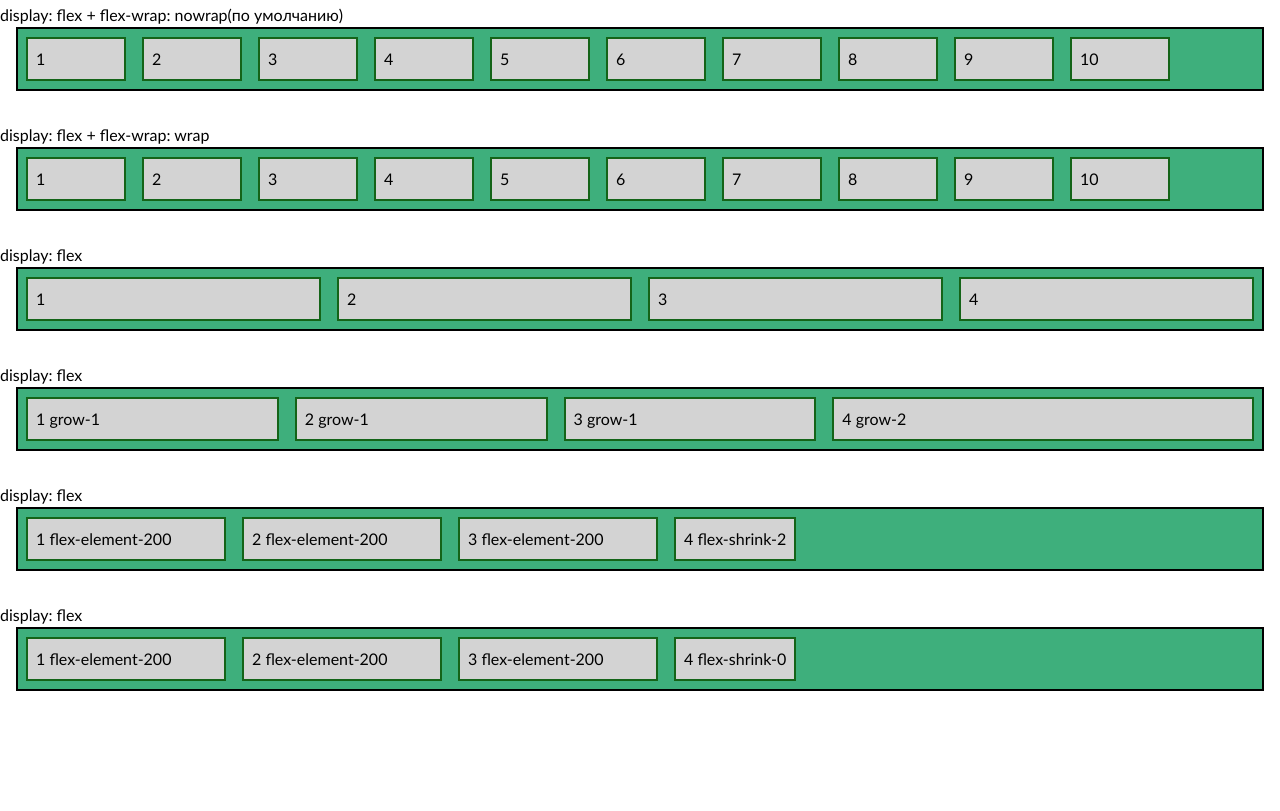
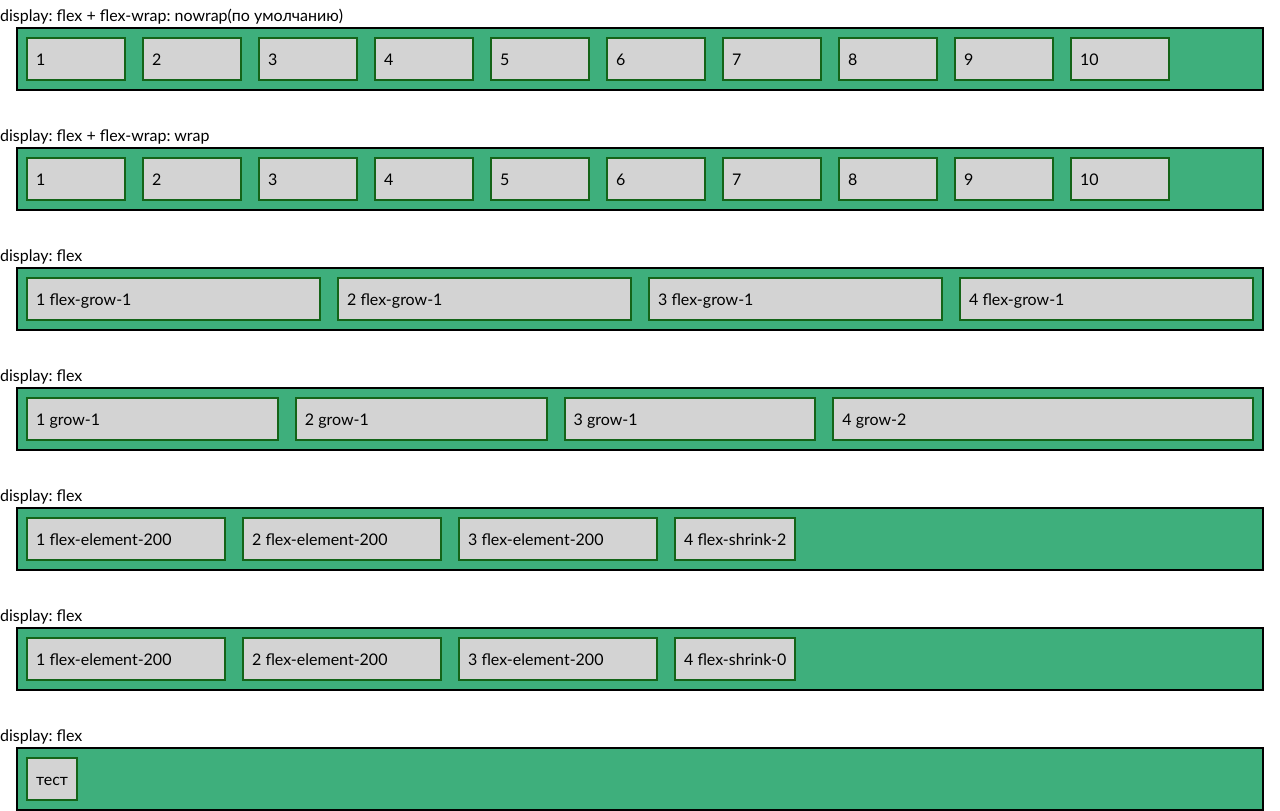
Before and after one commit to voronovmaksim88/HTML_JS_CSS_my_big_example_v2r1, a plain HTML site: page CSS_example/main.html in a window 1280 px wide. Shown: the part 684-1495 px from the top of the page. Before the commit the page ends 1375 px from the top, so only its background shows below. Drawn offline with Linux system fonts and the light colour scheme.

Commit message:
Добавил пример с emmet

```diff
--- a/CSS_example/main.html
+++ b/CSS_example/main.html
@@ -20,7 +20,7 @@
     <link rel="stylesheet" href="normalise.css">
 
     <style>
-        body{
+        body {
             font-family: Calibri, sans-serif;
         }
 
@@ -80,17 +80,17 @@
             flex-grow: 2;
         }
 
-        .flex-shrink-2{
+        .flex-shrink-2 {
             flex-shrink: 2;
         }
 
-        .flex-shrink-0{
+        .flex-shrink-0 {
             flex-shrink: 0;
         }
 
-            h1 {
-        color: red;
-    }
+        h1 {
+            color: red;
+        }
 
 
     </style>
@@ -185,11 +185,11 @@
 
 
 <div>display: flex</div>
-<div class="flex-container flex-wrap">
-    <div class="flex-element flex-grow-1">1</div>
-    <div class="flex-element flex-grow-1">2</div>
-    <div class="flex-element flex-grow-1">3</div>
-    <div class="flex-element flex-grow-1">4</div>
+<div class="flex-container">
+    <div class="flex-element flex-grow-1">1 flex-grow-1</div>
+    <div class="flex-element flex-grow-1">2 flex-grow-1</div>
+    <div class="flex-element flex-grow-1">3 flex-grow-1</div>
+    <div class="flex-element flex-grow-1">4 flex-grow-1</div>
 </div>
 
 
@@ -200,7 +200,6 @@
     <div class="flex-element flex-grow-1">3 grow-1</div>
     <div class="flex-element flex-grow-2">4 grow-2</div>
 </div>
-
 
 
 <div>display: flex</div>
@@ -219,4 +218,8 @@
     <div class="flex-element flex-shrink-0">4 flex-shrink-0</div>
 </div>
 
+<div>display: flex</div>
+<div class="flex-container">
+    <div class="flex-element ">тест</div>
+</div>
 </body>
```
Also changed, not shown: HTML_example.html (+18 -4 lines), img/2024-06-13_13-34-43.png (added), img/2024-06-13_13-35-04.png (added).
